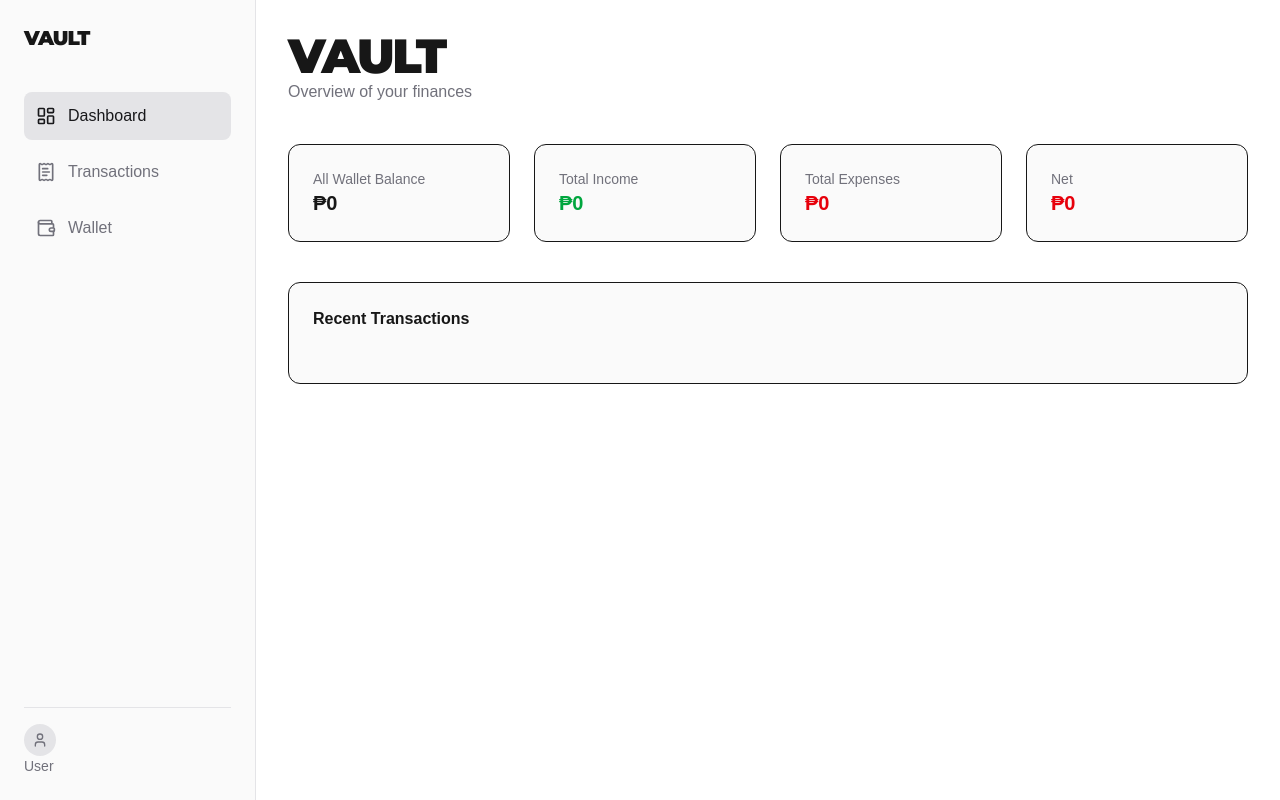
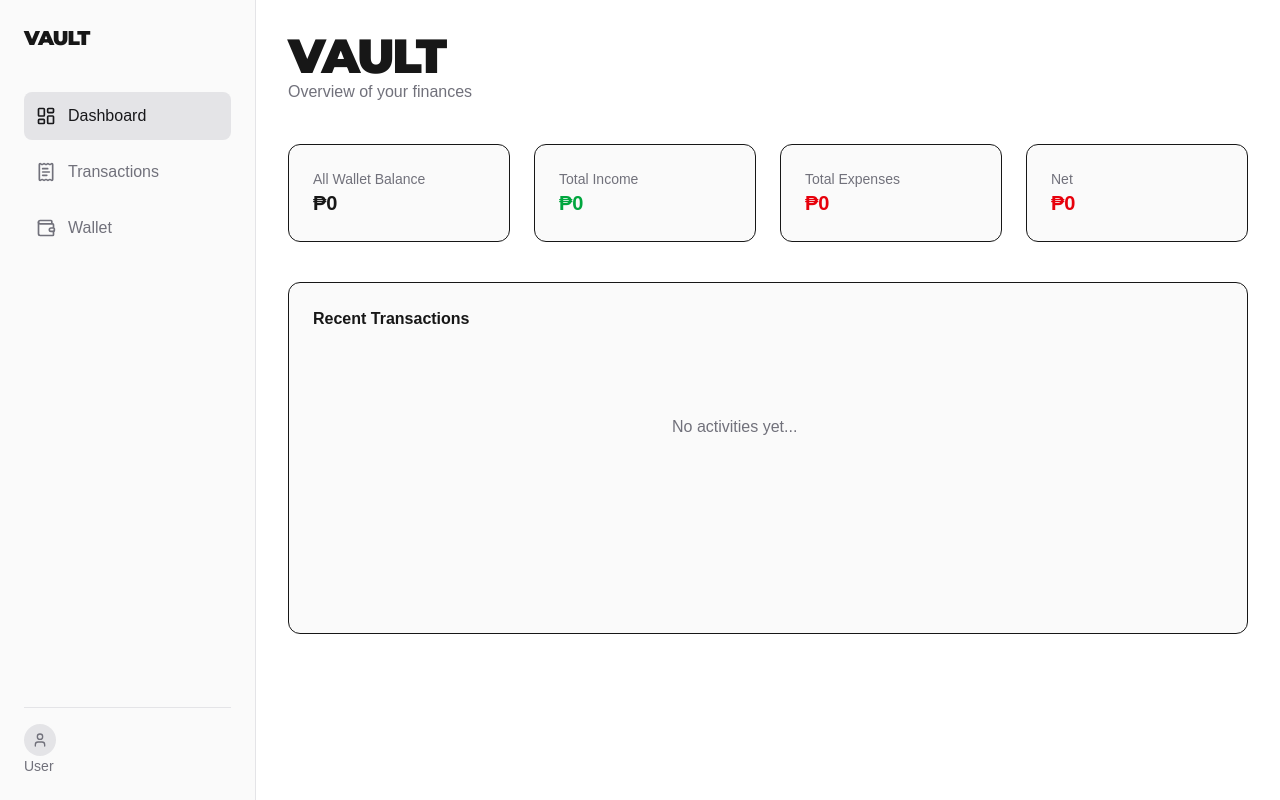
Before and after one commit to staagatajd/vault-app, a Next.js app: page / in a window 1280 px wide. Built offline with nearby package versions, Linux system fonts and the light colour scheme; no server answers; the database is empty.

Commit message:
toasts features for error and successful requests. feedback for no activies for users in transaction page and dashboard

```diff
--- a/package.json
+++ b/package.json
@@ -14,6 +14,7 @@
     "next": "16.1.6",
     "react": "19.2.3",
     "react-dom": "19.2.3",
+    "react-hot-toast": "^2.6.0",
     "recharts": "^3.7.0"
   },
   "devDependencies": {
--- a/src/app/page.js
+++ b/src/app/page.js
@@ -185,7 +185,7 @@ export default function Dashboard() {
       <div className="bg-zinc-50 border rounded-xl p-6">
         <h3 className="font-semibold mb-7">Recent Transactions</h3>
 
-        <ul className="space-y-3">
+        <ul className="space-y-3 h-[250px] overflow-auto">
 
             {transactions.map((transact) => {
 
@@ -211,6 +211,14 @@ export default function Dashboard() {
                 </li>
               );
             })}
+
+            <div className="mx-auto w-48 pt-14">
+              {transactions.length === 0 && (
+              <div>
+                <p className="text-zinc-500">No activities yet... </p>
+              </div>
+            )}
+            </div>
         </ul>
       </div>
 
--- a/src/app/transaction/page.js
+++ b/src/app/transaction/page.js
@@ -5,7 +5,7 @@ import { supabase } from '@/lib/supabase';
 export default function TransactionPage()
 {
     const [wallets, setWallets] = useState([]);
-    const [transActions, setTransactions] = useState([]);
+    const [transactions, setTransactions] = useState([]);
 
     const fetchWallets = async () =>
     {
@@ -34,7 +34,7 @@ export default function TransactionPage()
 
     const calculateStats = (walletId) =>
     {
-        const walletTrans = transActions.filter(t => t.wallet_id === walletId);
+        const walletTrans = transactions.filter(t => t.wallet_id === walletId);
 
         const totalIncome = walletTrans.filter(t => t.type === 'income').reduce((sum, t) => sum + Number(t.amount), 0);
         const totalExpense = walletTrans.filter(t => t.type === 'expense').reduce((sum, t) => sum + Number(t.amount), 0);
@@ -96,10 +96,10 @@ export default function TransactionPage()
                         {/* SCROLLABLE LOG */}
                         <div className="flex-1 overflow-y-auto mb-0 pr-2 space-y-3">
 
-                            {transActions.filter((t) => t.wallet_id === wallet.id).length === 0 &&
+                            {transactions.filter((t) => t.wallet_id === wallet.id).length === 0 &&
                             (<p className="text-center text-zinc-400 text-sm py-10 italic">No activity yet...</p>)}
 
-                            {transActions.filter((trans) => trans.wallet_id === wallet.id)
+                            {transactions.filter((trans) => trans.wallet_id === wallet.id)
                                 .map((trans) => (
                                     <div key = {trans.id} className={`rounded-xl flex justify-between items-center text-sm p-2 rounded-large transition-colors shadow-sm
                                     ${trans.type === 'income' ? 'bg-emerald-100 hover:bg-emerald-200': 'bg-rose-100 hover:bg-rose-200'}`} >
@@ -109,7 +109,7 @@ export default function TransactionPage()
                                             <span className="text-[15px] text-zinc-400">{new Date(trans.created_at).toLocaleString()}</span>
                                         </div>
 
-                                        <span className = {`truncate text-xl font-bold ${trans.type === 'income' ? 'text-emerald-700' : 'text-rose-700'}`}>
+                                        <span className = {`truncate text-l font-bold ${trans.type === 'income' ? 'text-emerald-700' : 'text-rose-700'}`}>
                                             {trans.type === 'income' ? '+' : '-'}₱{Number(trans.amount).toLocaleString()}
                                         </span>
                                     </div>
@@ -144,6 +144,15 @@ export default function TransactionPage()
 
             </div>
 
+            <div className="pt-14">
+                {transactions.length === 0 && (
+                <div className="text-center p-12 border-2 border-dashed border-zinc-200 rounded-2xl">
+                    <p className="text-zinc-500">No activities yet...</p>
+                </div>
+                )}
+            </div>
+
+
         </div>
 
     )
--- a/src/app/wallet/page.js
+++ b/src/app/wallet/page.js
@@ -4,6 +4,7 @@ import React, { useEffect, useState } from 'react';
 import { supabase } from '@/lib/supabase';
 import { Trash2 } from "lucide-react";
 import { Pencil } from "lucide-react";
+import toast, { Toaster } from 'react-hot-toast';
 
 export default function WalletPage()
 {
@@ -29,6 +30,7 @@ export default function WalletPage()
     {
         if(!name || !balance)
         {
+            toast.error('Please fill all fields');
             return;
         }
 
@@ -36,6 +38,7 @@ export default function WalletPage()
 
         if(!error)
         {
+            toast.success(`Wallet "${name}" created!`);
             setIsModalOpen(false); //closes the pop-up
 
             setBalance('');
@@ -43,6 +46,10 @@ export default function WalletPage()
             setType('Cash');
 
             fetchWallets();
+        }
+        else
+        {
+            toast.error('Failed to create wallet');
         }
     };
 
@@ -71,6 +78,7 @@ export default function WalletPage()
 
         if(!walletError)
         {
+            toast.success(`${typeOfAction === 'income' ? 'Income' : 'Expense'} added! `)
             const {error: transactionError} = await supabase.from('transactions').insert([{wallet_id: id, amount: numericAmount, type: typeOfAction}]);
 
             if(transactionError)
@@ -89,6 +97,7 @@ export default function WalletPage()
             const {error} = await supabase.from('wallets').delete().eq('id', id);
             if(!error)
             {
+                toast.success('Wallet deleted!')
                 fetchWallets();
             }
         }
@@ -107,6 +116,7 @@ export default function WalletPage()
 
         if(!error)
         {
+            toast.success('Wallet renamed!')
             fetchWallets();
         }
     };
@@ -118,6 +128,7 @@ export default function WalletPage()
 
     return (
         <div className = "p-8 space-y-8">
+            <Toaster position="top-right" />
 
             <div className = "flex justify-between items-center">
                 <div>
```
Also changed, not shown: 1 other file (tests, documents, lock files or other folders).
